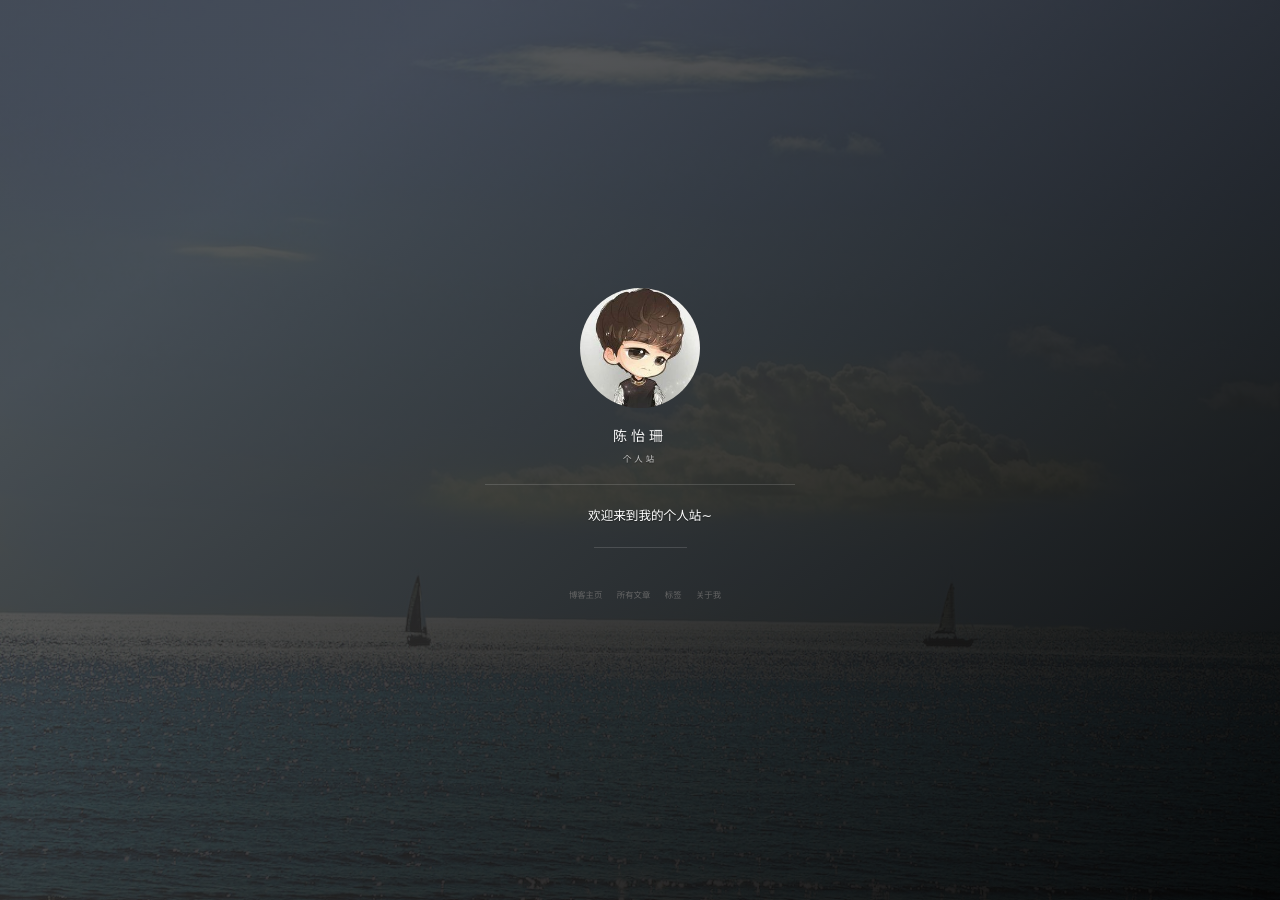
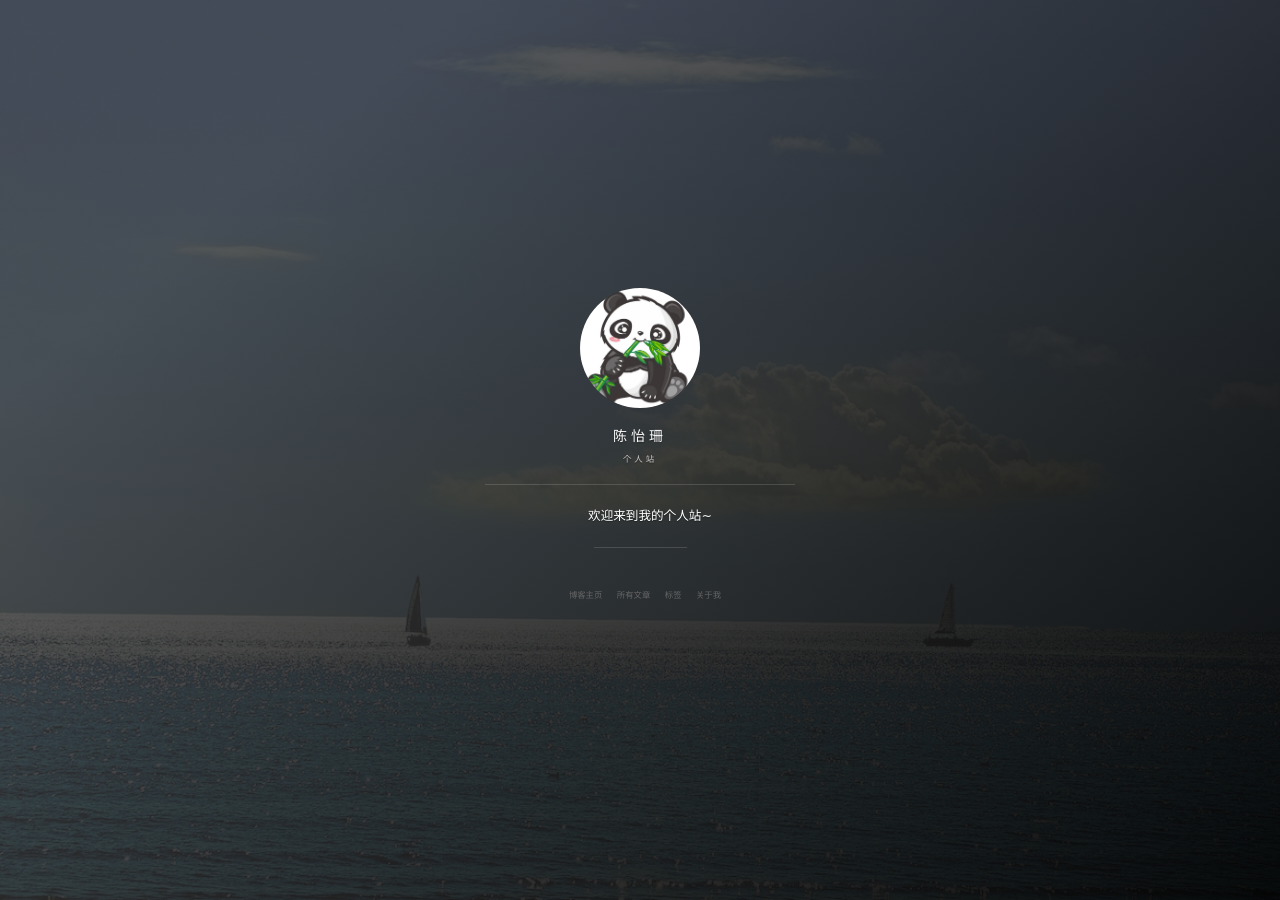
Before and after one commit to chenyishan/chenyishan-chenyishan.github.io, a Jekyll site: the page built from index.html, in a window 1280 px wide. Built offline with Jekyll 4.4.1, drawn with Linux system fonts in a browser that asks for light colours; nearby versions of some CDN libraries; the list of posts is cut into pages by our own code; comment, search, counter and statistics services are not loaded; grey boxes are pictures that could not be loaded.

Commit message:
Update side-panel.html

```diff
--- a/_includes/side-panel.html
+++ b/_includes/side-panel.html
@@ -6,7 +6,7 @@
         <!-- 头像效果-start -->
         <div class="ih-item circle effect right_to_left">
             <a href="/#blog" title="前往 {{ site.title }} 的主页" class="blog-button">
-                <div class="img"><img src="/images/avatar.jpg" alt="img"></div>
+                <div class="img"><img src="/images/123.jpg" alt="img"></div>
                 <div class="info">
                     <div class="info-back">
                         <h2>
```
